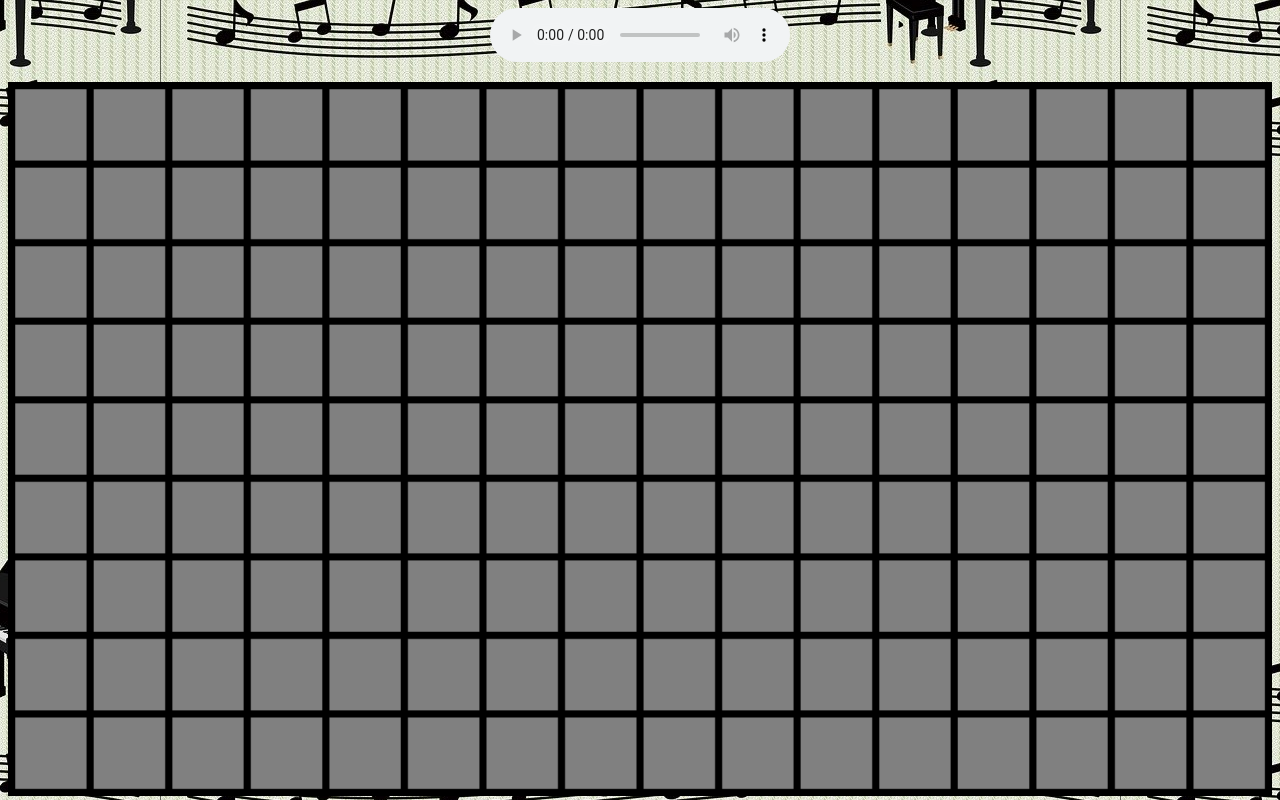
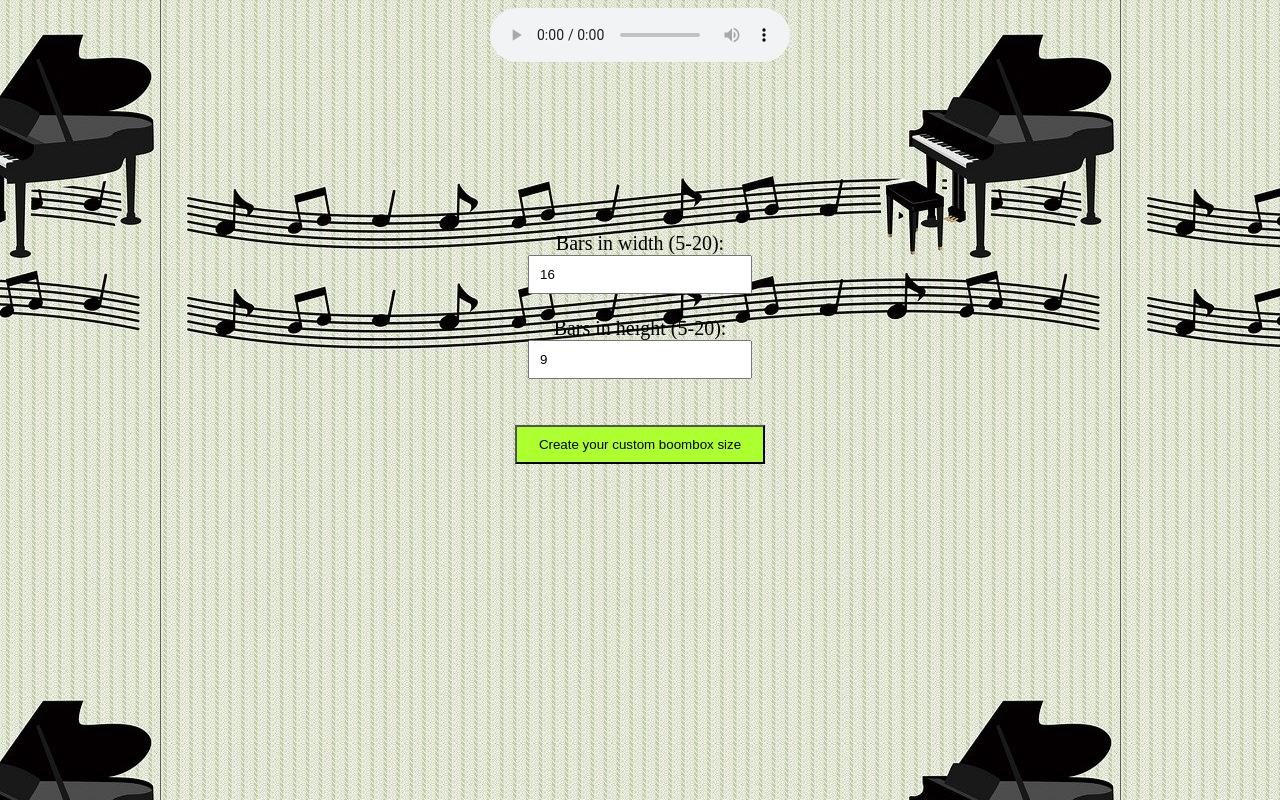
Before and after one commit to Alaivin/LightOrgan, a plain HTML site: page index.html in a window 1280 px wide. Shown: the top 800 px of the page. Drawn offline with Linux system fonts and the light colour scheme.

Commit message:
feature: added custom boombox size

```diff
--- a/index.html
+++ b/index.html
@@ -12,6 +12,16 @@
     <div class="controls">
       <audio id="audio" class="audio" src="./music/cat.mp3" controls></audio>
     </div>
+    <form class="boombox-size">
+      Bars in width (5-20):<br>
+      <input type="text" id="width-number" name="width-number" value="16">
+      <br>
+      Bars in height (5-20):<br>
+      <input type="text" id="height-number" name="height-number" value="9">
+      <div class="error-box disable">Please enter correct number of bars</div>
+      <br><br>
+      <input class="submit" type="submit" value="Create your custom boombox size">
+    </form>
     <canvas id="canvas" class="canvas" width="885" height="500"></canvas>
   </div>
   <script src="./index.js"></script>
--- a/index.js
+++ b/index.js
@@ -1,16 +1,44 @@
+const submitBoomboxSizeButton = document.querySelector('.submit');
+const widthBarsInput = document.getElementById('width-number');
+const heightBarsInput = document.getElementById('height-number');
+const boomboxSizeElement = document.getElementsByClassName('boombox-size')[0];
+const errorBox = document.getElementsByClassName('error-box')[0];
+
+const getBarsNumbersValid = (widthNumber, heightNumber) => Number.isInteger(widthNumber) && Number.isInteger(heightNumber) && widthNumber > 4 && widthNumber < 21 && heightNumber > 4 && heightNumber < 21;
+
+submitBoomboxSizeButton.addEventListener('click', event => {
+  event.preventDefault();
+  const widthNumber = Number(widthBarsInput.value);
+  const heightNumber = Number(heightBarsInput.value);
+  const isBarsNumbersValid = getBarsNumbersValid(widthNumber, heightNumber);
+  if (isBarsNumbersValid) {
+    boomboxSizeElement.classList.add("disable");
+    renderBoombox(widthNumber, heightNumber);
+    errorBox.classList.add('disable');
+  } else {
+    errorBox.classList.remove('disable');
+  };
+});
+
+
+const renderBoombox = (widthNumber, heightNumber) => {
   const canvas = document.querySelector('canvas');
   const context = canvas.getContext('2d');
-const canvasWidth = canvas.width;
-const canvasHeight = canvas.height;
+  canvas.width = widthNumber * 50 + widthNumber * 5 + 5;
+  canvas.height = heightNumber * 50 + heightNumber * 5 + 5;
+
   const audio = document.getElementById('audio');
 
   const audioCtx = new AudioContext();
   const analyser = audioCtx.createAnalyser();
   const audioSourceNode = audioCtx.createMediaElementSource(audio);
+
   const bufferLength = analyser.frequencyBinCount;
   const dataArray = new Uint8Array(bufferLength);
-audioSourceNode.connect(analyser)
+  audioSourceNode.connect(analyser);
   analyser.connect(audioCtx.destination);
+
+  const totalBarsNumber = widthNumber * heightNumber;
 
   const drawBoombox = () => {
     const drawVisual = requestAnimationFrame(drawBoombox);
@@ -18,7 +46,7 @@ const drawBoombox = () => {
     analyser.getByteFrequencyData(dataArray);
 
     context.fillStyle = 'rgb(0, 0, 0)';
-  context.fillRect(0, 0, canvasWidth, canvasHeight);
+    context.fillRect(0, 0, canvas.width, canvas.height);
 
     const barData = {
       positionX: 5,
@@ -26,16 +54,16 @@ const drawBoombox = () => {
       width: 50,
       height: 50,
       gap: 5
-  }
+    };
 
-  for (let i = 1; i < 144; i++) {
+    for (let i = 1; i < totalBarsNumber; i++) {
       context.fillStyle = 'hsl(' + (i * 5) + ',' + dataArray[i] +'%' + ', 50%)';
 
-    if (i === 16) {
+      if (i === widthNumber) {
         context.fillRect(barData.positionX, barData.positionY, barData.width, barData.height);
-    }
+      };
 
-    if (i % 16 === 0) {
+      if (i % widthNumber === 0) {
         barData.positionY = barData.positionY + barData.height + barData.gap;
         barData.positionX = barData.gap;
       };
@@ -46,3 +74,4 @@ const drawBoombox = () => {
   };
 
   drawBoombox();
+}
--- a/style.css
+++ b/style.css
@@ -5,6 +5,37 @@ html {
   display: flex;
   justify-content: center;
   flex-direction: column;
+}
+
+.boombox-size {
+  display: flex;
+  flex-direction: column;
+  align-items: center;
+  font-size: 20px;
+  margin-top: 150px;
+}
+
+.boombox-size.disable {
+  display: none;
+}
+
+.boombox-size > *{
+  width: 200px;
+  padding: 10px;
+}
+
+.error-box {
+  color: red;
+  font-size: 14px;
+}
+
+.error-box.disable {
+  display: none;
+}
+
+.submit {
+  width: 250px;
+  background: greenyellow;
 }
 
 .controls {
```
Lines whose indentation alone changed are shown as unchanged.
